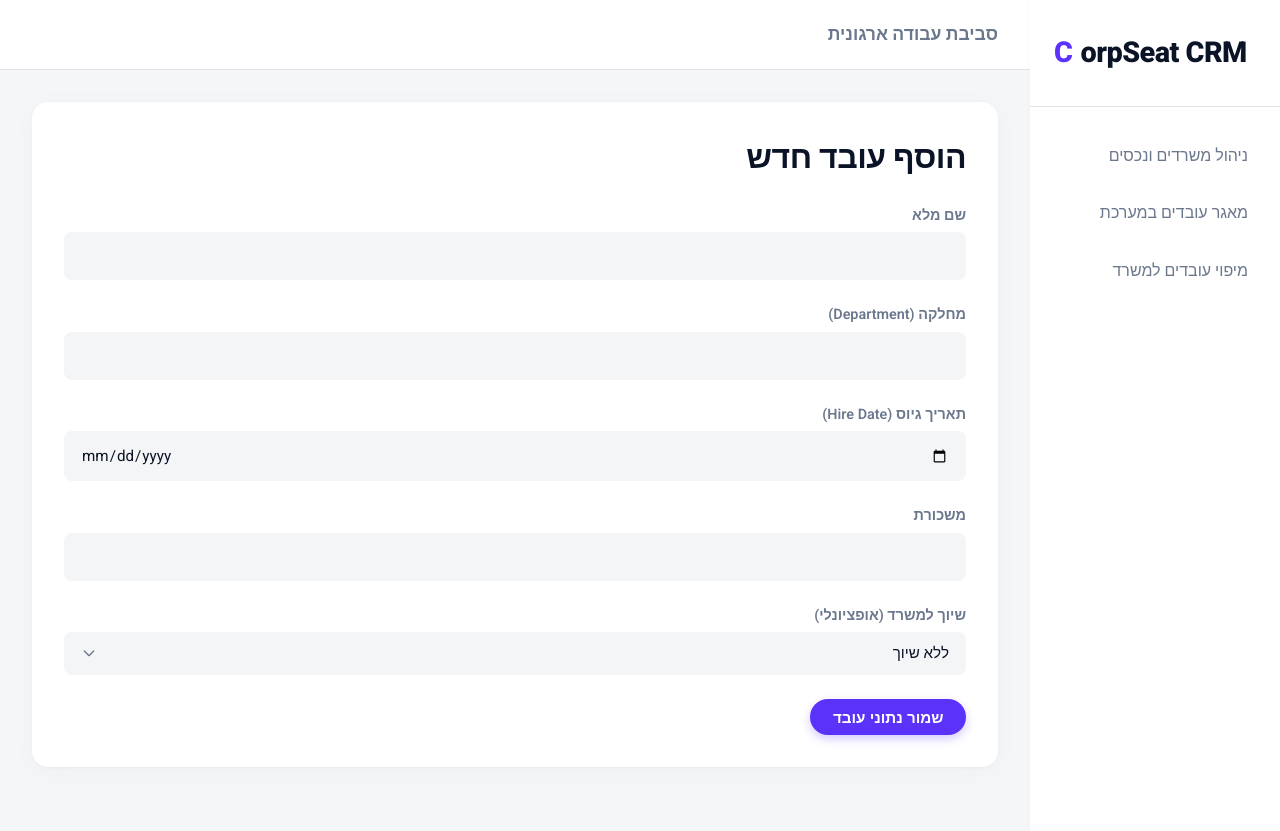
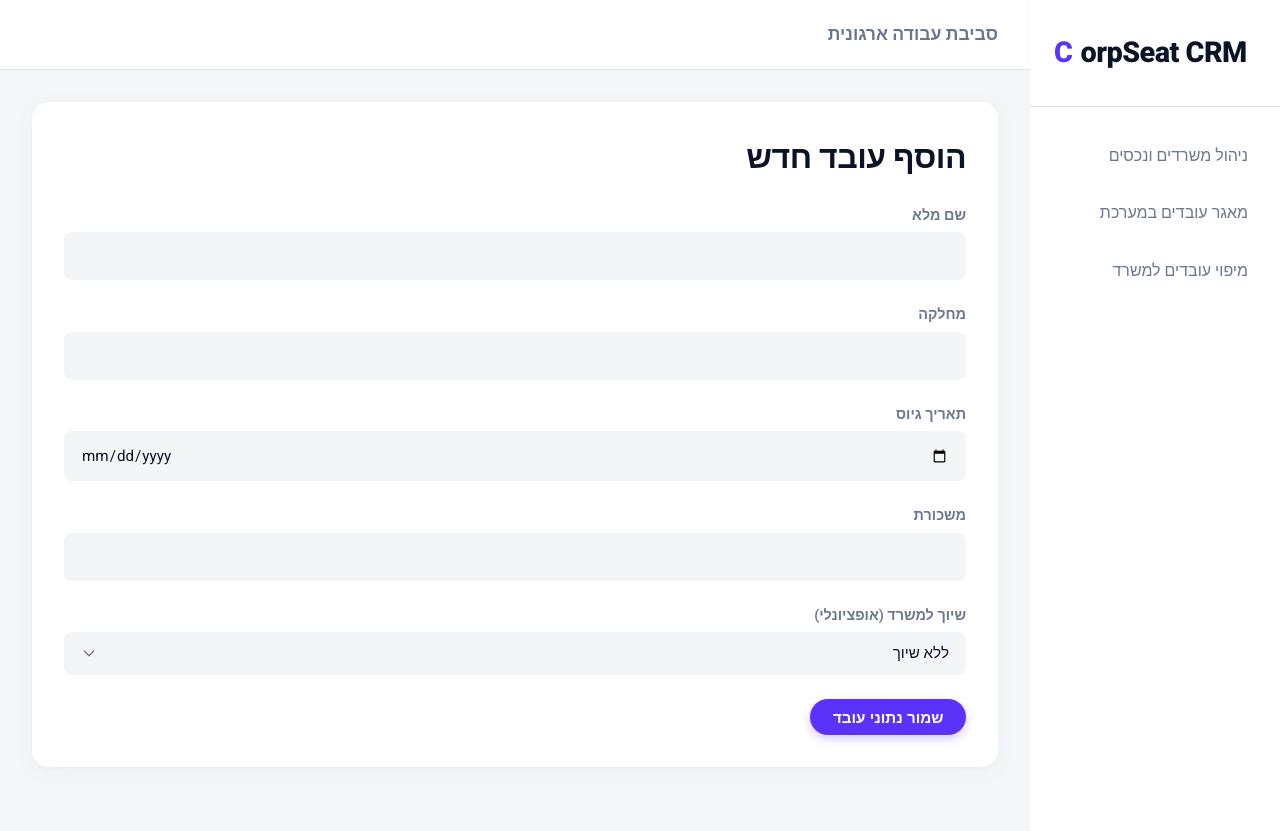
Before and after one commit to inonbm/CorpSeat, a Flask app: page /ui/employees/new in a window 1280 px wide. Run offline with Flask 3, Linux system fonts and the light colour scheme; data that the repository does not hold is empty.

Commit message:
fix(ui): remove last remaining english labels

```diff
--- a/templates/employees/form.html
+++ b/templates/employees/form.html
@@ -8,11 +8,11 @@
             <input type="text" name="name" class="form-control" required value="{{ employee.name if employee else '' }}">
         </div>
         <div class="form-group">
-            <label>מחלקה (Department)</label>
+            <label>מחלקה</label>
             <input type="text" name="department" class="form-control" required value="{{ employee.department if employee else '' }}">
         </div>
         <div class="form-group">
-            <label>תאריך גיוס (Hire Date)</label>
+            <label>תאריך גיוס</label>
             <input type="date" name="hire_date" class="form-control" required value="{{ employee.hire_date if employee else '' }}">
         </div>
         <div class="form-group">
```
